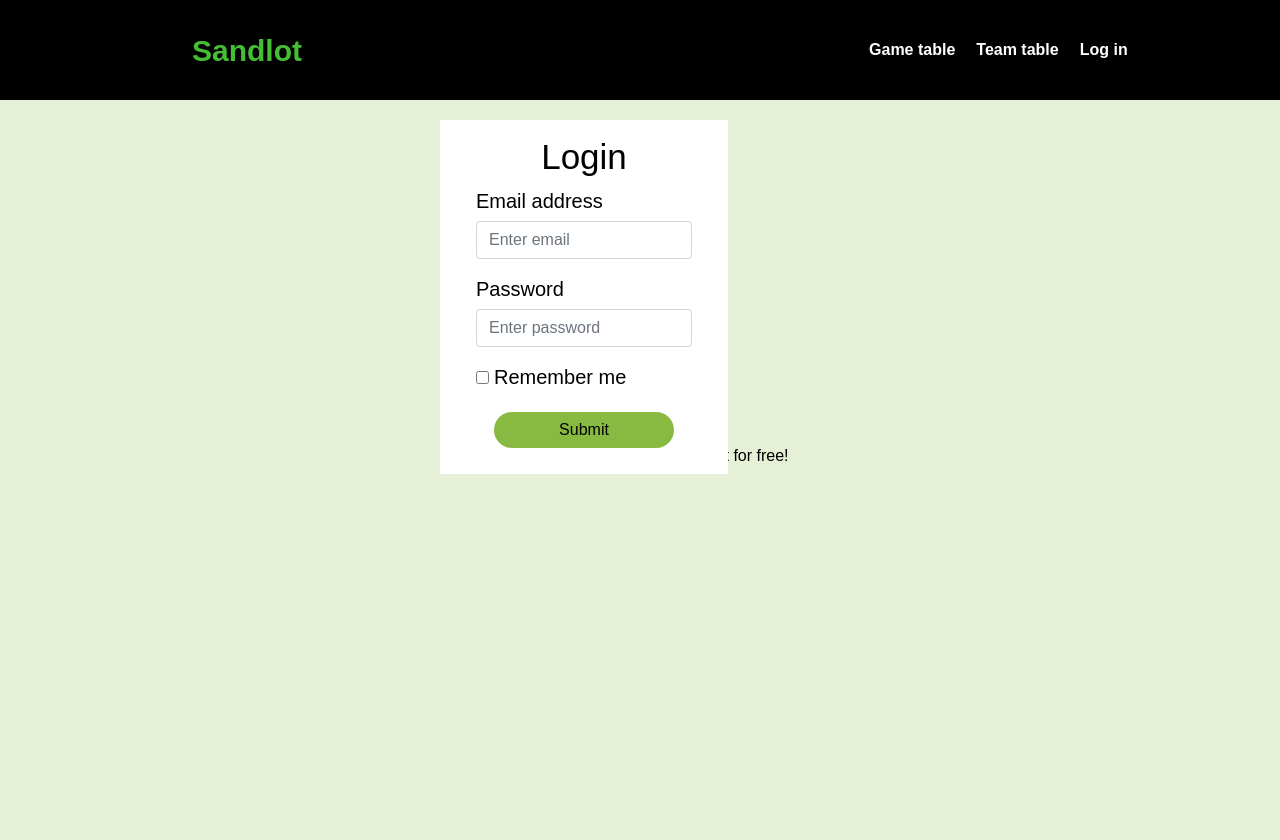
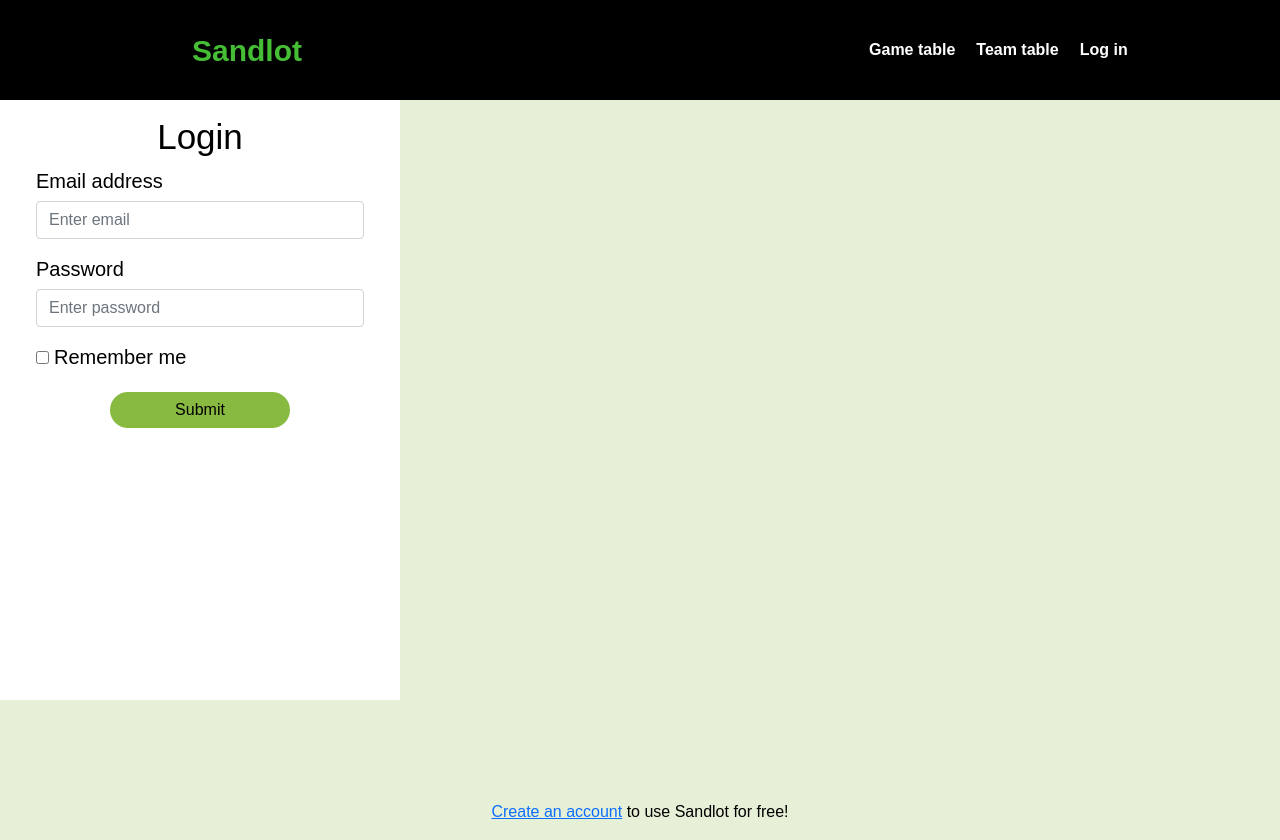
Before and after one commit to kaheiseki/sandlot, a React (Create React App) app: page /login in a window 1280 px wide. Before the commit the page ends 800 px from the top, so only its background shows below. Built offline with nearby package versions, Linux system fonts and the light colour scheme; no server answers.

Commit message:
css update

```diff
--- a/src/pages/login/login.css
+++ b/src/pages/login/login.css
@@ -1,10 +1,14 @@
 .form_outline{
-  margin-top: 20px !important;
+  /* margin-top: 20px !important; */
   text-align: center;
   border-radius: 10px;
-  margin: 0 auto;
+  margin: 0 auto !important;
   color: #000000;
+}
+
+.card_outline{
   width: 400px !important;
+  height: 600px !important;
   /* card(gameinfo) が妨害してるので*/
 }
 
```
